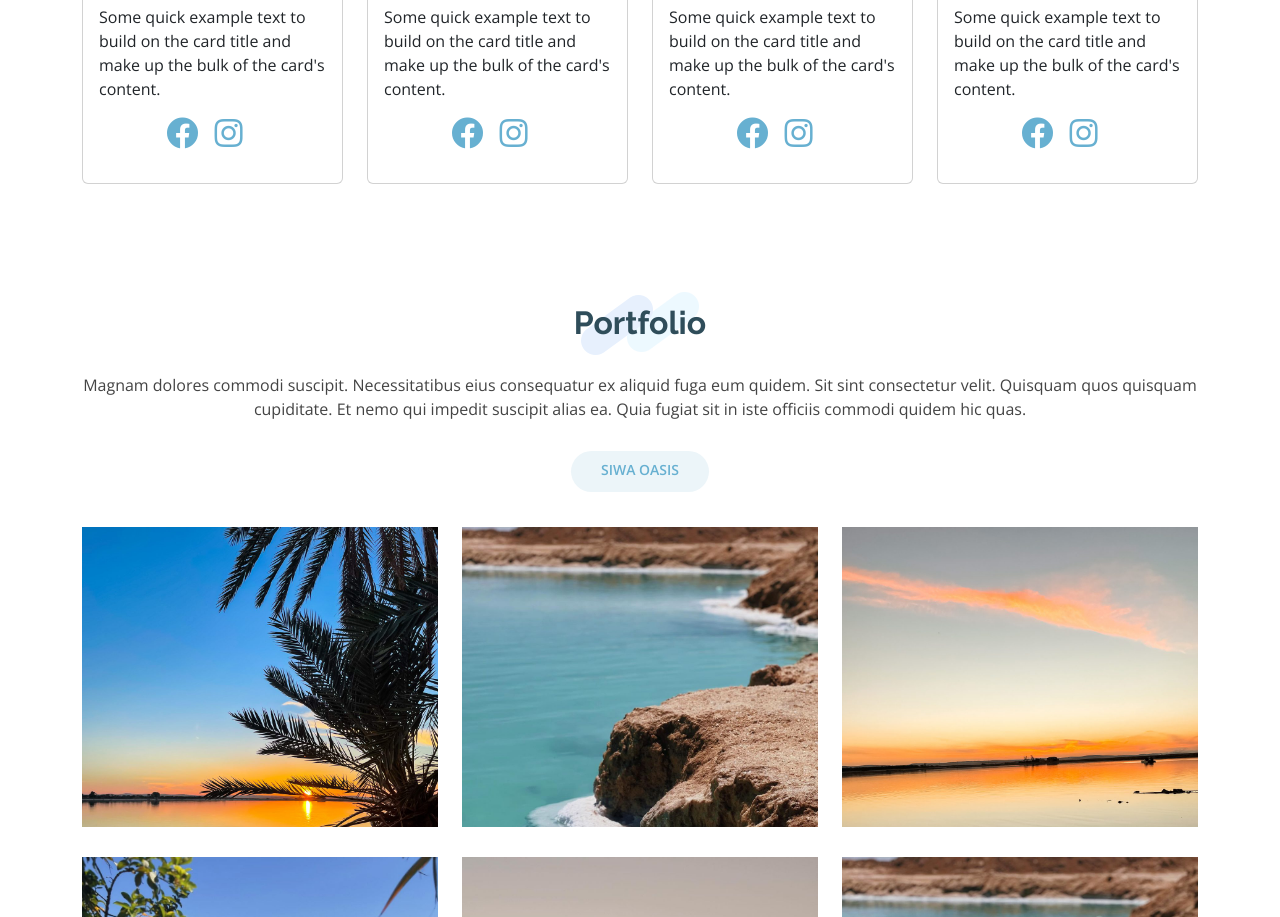
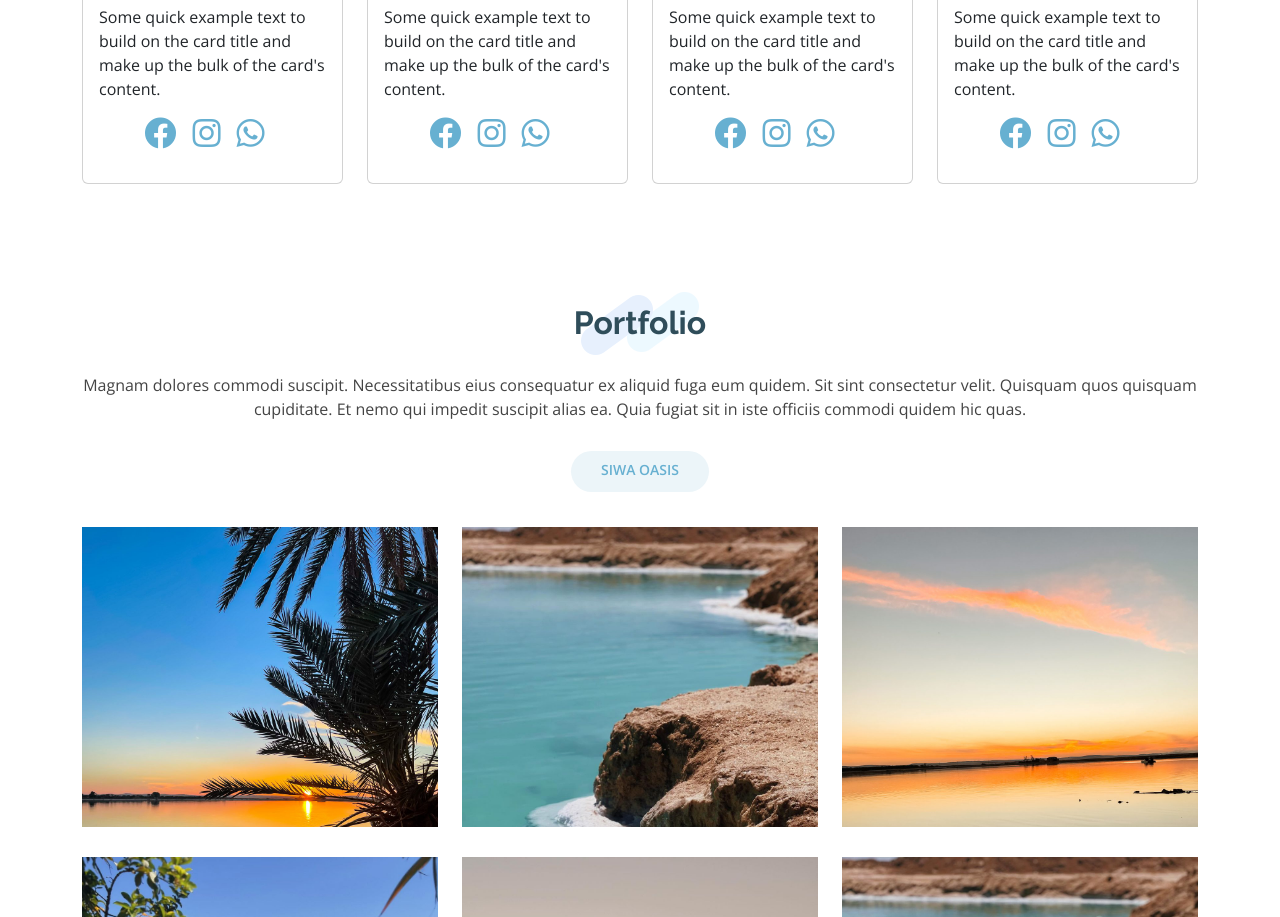
Before and after one commit to MustafaRamadan1/Safari-fullSite, a plain HTML site: page index.html in a window 1280 px wide. Shown: the part 1230-2147 px from the top of the page. Drawn offline with nearby package versions, Linux system fonts and the light colour scheme.

Commit message:
edit in the card icons

```diff
--- a/index.html
+++ b/index.html
@@ -209,7 +209,7 @@
               <div class="card-body">
                 <h5 class="card-title">Card title</h5>
                 <p class="card-text">Some quick example text to build on the card title and make up the bulk of the card's content.</p>
-                <ul class="list-inline d-flex justify-content-center" style="margin-bottom: 0;">
+                <ul class="list-inline d-flex justify-content-center">
                   <li class="list-inline-item me-3">
                       <a href="https://www.facebook.com/DisoverSiwaTours?mibextid=LQQJ4d" target="_blank">
                           <i class="fab fa-facebook fa-2x"></i>
@@ -220,7 +220,11 @@
                           <i class="fab fa-instagram fa-2x"></i>
                       </a>
                   </li>
-
+                  <li class="list-inline-item me-3">
+                      <a href="https://www.instagram.com/discoversiwa.tours?igsh=dTlkemFhNTliaG9h&utm_source=qr" target="_blank">
+                          <i class="fab fa-whatsapp fa-2x"></i>
+                      </a>
+                  </li>
               </ul>
 
               </div>
@@ -245,8 +249,13 @@
                           <i class="fab fa-instagram fa-2x"></i>
                       </a>
                   </li>
+                  <li class="list-inline-item me-3">
+                      <a href="https://www.instagram.com/discoversiwa.tours?igsh=dTlkemFhNTliaG9h&utm_source=qr" target="_blank">
+                          <i class="fab fa-whatsapp fa-2x"></i>
+                      </a>
+                  </li>
+              </ul>
 
-              </ul>
 
               </div>
             </div>
@@ -271,7 +280,11 @@
                           <i class="fab fa-instagram fa-2x"></i>
                       </a>
                   </li>
-
+                  <li class="list-inline-item me-3">
+                      <a href="https://www.instagram.com/discoversiwa.tours?igsh=dTlkemFhNTliaG9h&utm_source=qr" target="_blank">
+                          <i class="fab fa-whatsapp fa-2x"></i>
+                      </a>
+                  </li>
               </ul>
 
               </div>
@@ -297,7 +310,11 @@
                           <i class="fab fa-instagram fa-2x"></i>
                       </a>
                   </li>
-
+                  <li class="list-inline-item me-3">
+                      <a href="https://www.instagram.com/discoversiwa.tours?igsh=dTlkemFhNTliaG9h&utm_source=qr" target="_blank">
+                          <i class="fab fa-whatsapp fa-2x"></i>
+                      </a>
+                  </li>
               </ul>
 
               </div>
```
